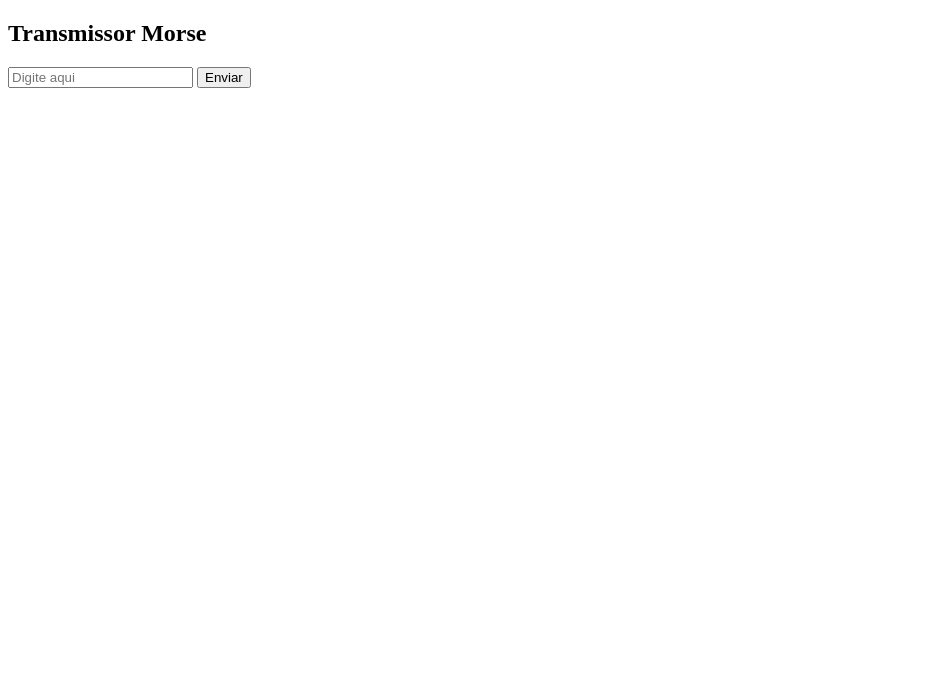
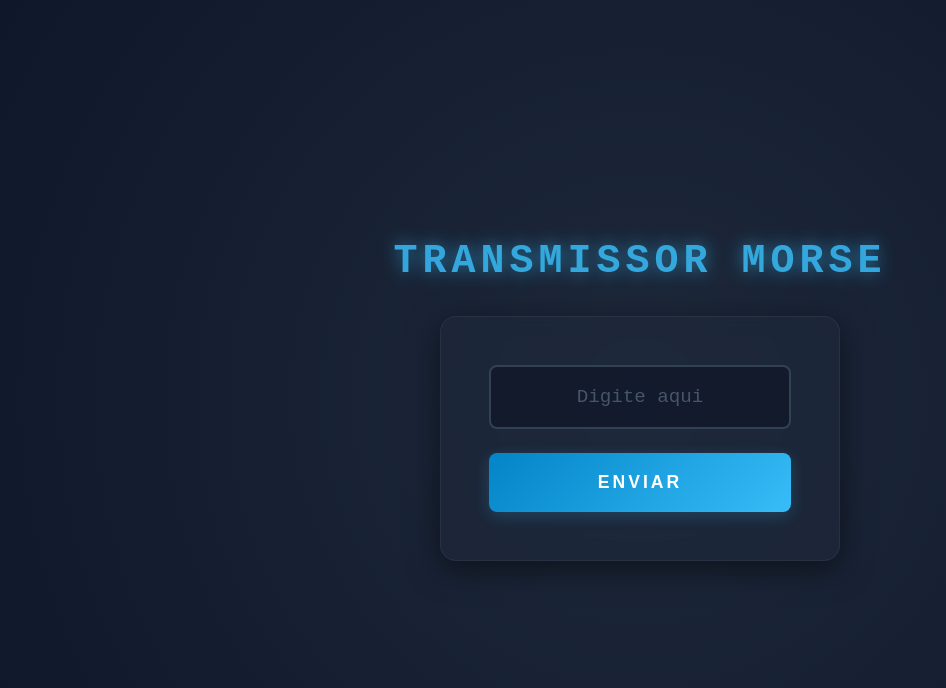
Before and after one commit to MatheusCatarucci/Servidor-MQTT, a FastAPI app: page / in a window 1280 px wide. Shown: the top 688 px of the page, without its empty margins (0-946 px from the left). Run offline with FastAPI, Linux system fonts and the light colour scheme.

Commit message:
CSS Finalizado e projeto aberto à rede

```diff
--- a/app.py
+++ b/app.py
@@ -14,13 +14,11 @@ app.mount("/static", StaticFiles(directory="static"), name="static")
 
 @app.get("/", response_class=HTMLResponse)
 async def pagina_inicial(request: Request):
-
     return templates.TemplateResponse(request=request, name="index.html")
 
 
 @app.post("/transmitir")
 async def transmitir_morse(palavra: str = Form(...)):
-
     texto = palavra.strip().upper()
 
     try:
@@ -31,3 +29,11 @@ async def transmitir_morse(palavra: str = Form(...)):
         print(f"Erro MQTT: {erro}")
 
     return RedirectResponse(url="/", status_code=303)
+
+
+# Bloco padrão para execução direta do script
+if __name__ == "__main__":
+    import uvicorn
+
+    # Executa o servidor localmente na porta 8000
+    uvicorn.run(app, host="0.0.0.0", port=8000)
--- a/static/css/style.css
+++ b/static/css/style.css
@@ -1,24 +1,129 @@
-body {
-  font-family: Arial, sans-serif;
-  padding: 20px;
+/* =========================================
+   RESET BÁSICO
+   ========================================= */
+* {
+    margin: 0;
+    padding: 0;
+    box-sizing: border-box;
 }
 
-header {
-  background-color: #333;
-  color: white;
-  padding: 10px;
-  margin-bottom: 20px;
+/* =========================================
+   BODY (Fundo e alinhamento)
+   ========================================= */
+body {
+    /* Fundo escuro com um gradiente radial para dar profundidade */
+    background: radial-gradient(circle at center, #1e293b 0%, #0f172a 100%);
+    color: #e2e8f0;
+    font-family: 'Segoe UI', Roboto, Helvetica, Arial, sans-serif;
+    display: flex;
+    flex-direction: column;
+    align-items: center;
+    justify-content: center;
+    min-height: 100vh;
+    overflow: hidden;
 }
 
-button {
-  padding: 10px 20px;
-  margin: 5px;
-  font-size: 16px;
-  cursor: pointer;
+/* =========================================
+   TÍTULO (Estilo Terminal / Neon)
+   ========================================= */
+h2 {
+    font-family: 'Courier New', Courier, monospace; /* Vibe de código/rádio */
+    font-size: 2.5rem;
+    margin-bottom: 2rem;
+    color: #38bdf8; /* Azul neon */
+    text-transform: uppercase;
+    letter-spacing: 5px;
+    text-shadow: 0 0 10px rgba(56, 189, 248, 0.5),
+                 0 0 20px rgba(56, 189, 248, 0.3);
+    /* Pequena animação para simular falha de transmissão */
+    animation: pulse 3s infinite alternate;
 }
 
-footer {
-  margin-top: 40px;
-  color: gray;
-  font-size: 12px;
+/* =========================================
+   FORMULÁRIO (Efeito Glassmorphism)
+   ========================================= */
+form {
+    background: rgba(30, 41, 59, 0.6);
+    padding: 3rem;
+    border-radius: 16px;
+    /* Sombras e bordas translúcidas para efeito de vidro */
+    box-shadow: 0 8px 32px 0 rgba(0, 0, 0, 0.5);
+    backdrop-filter: blur(10px);
+    -webkit-backdrop-filter: blur(10px);
+    border: 1px solid rgba(255, 255, 255, 0.05);
+    display: flex;
+    flex-direction: column;
+    gap: 1.5rem;
+    width: 100%;
+    max-width: 400px;
 }
+
+/* =========================================
+   INPUT DE TEXTO
+   ========================================= */
+input[type="text"] {
+    background: rgba(15, 23, 42, 0.8);
+    border: 2px solid #334155;
+    border-radius: 8px;
+    padding: 1.2rem;
+    color: #38bdf8;
+    font-size: 1.2rem;
+    font-family: 'Courier New', Courier, monospace;
+    font-weight: bold;
+    outline: none;
+    transition: all 0.3s ease;
+    text-align: center;
+    letter-spacing: 2px;
+}
+
+input[type="text"]::placeholder {
+    color: #475569;
+    letter-spacing: normal;
+    font-weight: normal;
+}
+
+/* Efeito ao clicar no input */
+input[type="text"]:focus {
+    border-color: #38bdf8;
+    box-shadow: 0 0 15px rgba(56, 189, 248, 0.3);
+    transform: translateY(-2px);
+}
+
+/* =========================================
+   BOTÃO DE ENVIO
+   ========================================= */
+button {
+    background: linear-gradient(135deg, #0284c7, #38bdf8);
+    color: #ffffff;
+    border: none;
+    padding: 1.2rem;
+    font-size: 1.1rem;
+    font-weight: 800;
+    text-transform: uppercase;
+    border-radius: 8px;
+    cursor: pointer;
+    transition: all 0.3s ease;
+    letter-spacing: 3px;
+    box-shadow: 0 4px 15px rgba(56, 189, 248, 0.2);
+}
+
+/* Efeito ao passar o mouse */
+button:hover {
+    transform: translateY(-3px);
+    box-shadow: 0 8px 25px rgba(56, 189, 248, 0.5);
+    background: linear-gradient(135deg, #0369a1, #0ea5e9);
+}
+
+/* Efeito ao clicar */
+button:active {
+    transform: translateY(1px);
+    box-shadow: 0 2px 10px rgba(56, 189, 248, 0.4);
+}
+
+/* =========================================
+   ANIMAÇÕES KEYFRAMES
+   ========================================= */
+@keyframes pulse {
+    0%, 100% { opacity: 1; text-shadow: 0 0 10px rgba(56, 189, 248, 0.5); }
+    50% { opacity: 0.8; text-shadow: 0 0 20px rgba(56, 189, 248, 0.8); }
+}
--- a/templates/index.html
+++ b/templates/index.html
@@ -2,6 +2,7 @@
 <html lang="pt-BR">
 <head>
     <meta charset="UTF-8">
+    <link rel="stylesheet" href="/static/css/style.css">
     <title>Morse MQTT</title>
 </head>
 <body>
```
